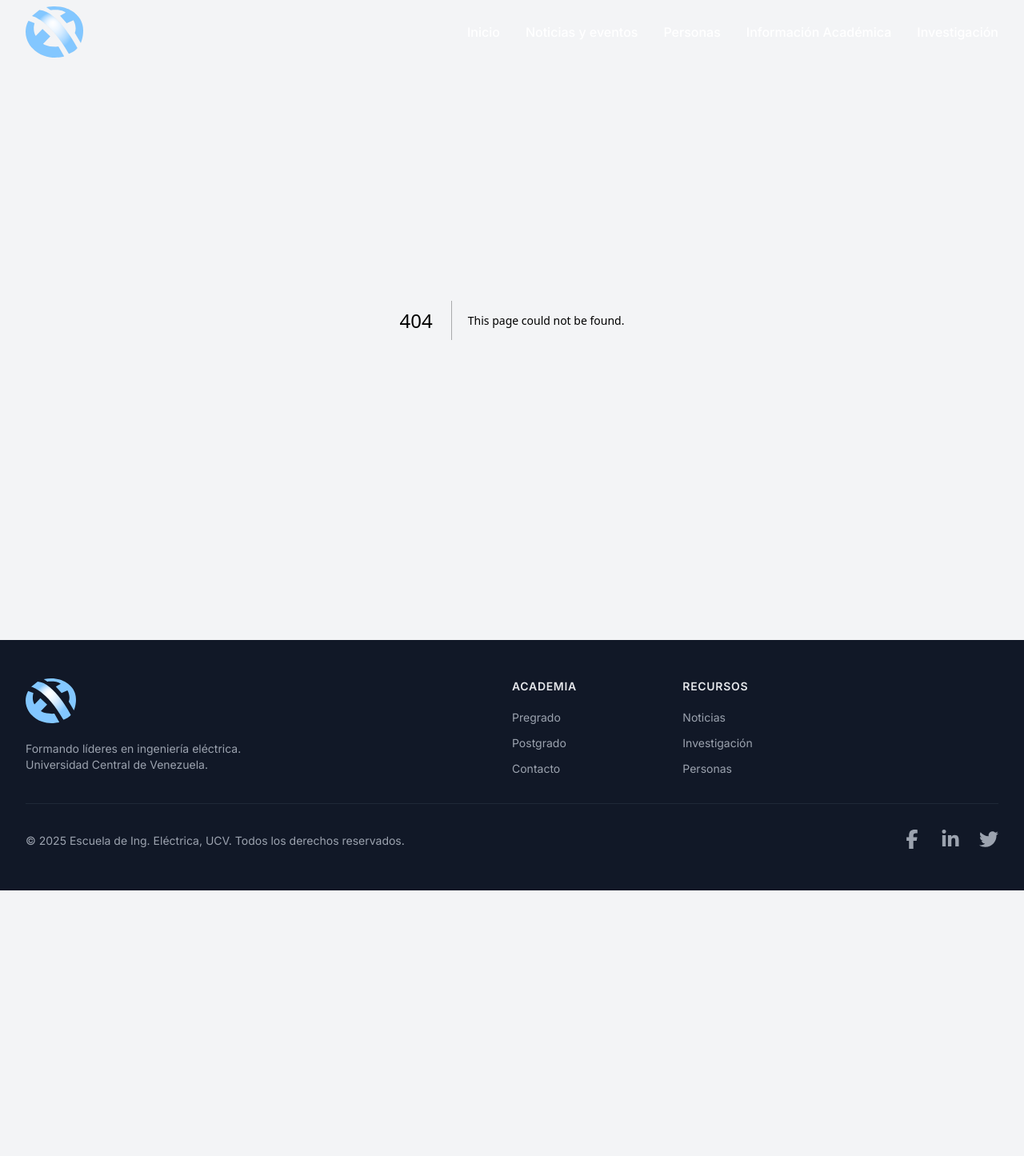
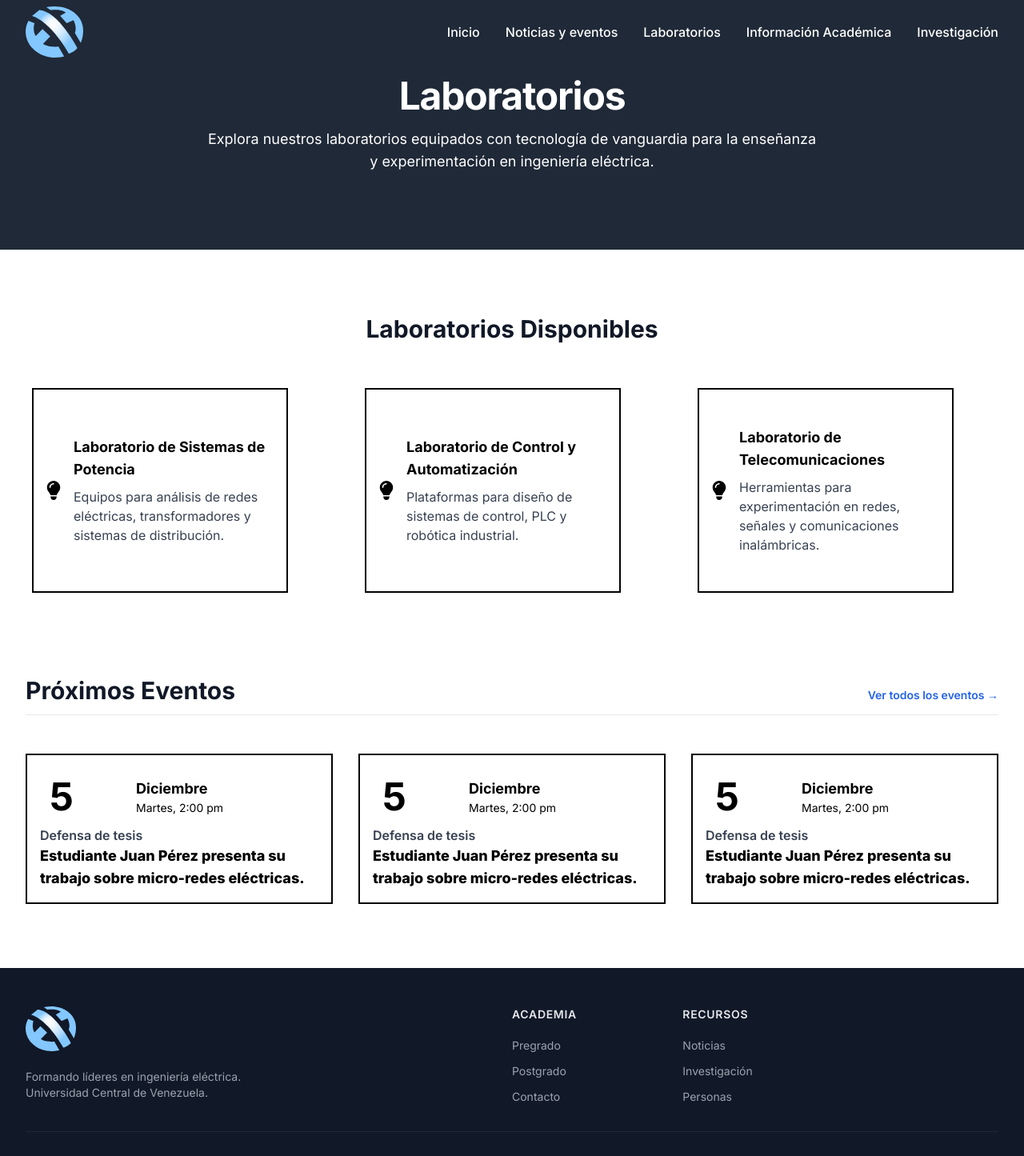
Before and after one commit to LideEieUcv/eie-frontend, a Next.js app: page /laboratorios in a window 1280 px wide. Before the commit this address had no page. Shown: the top 1445 px of the page at 80% size. Before the commit the page ends 1113 px from the top, so only its background shows below. Built offline with nearby package versions, Linux system fonts and the light colour scheme.

Commit message:
agrega la pestana laboratorios

```diff
--- /dev/null
+++ b/app/components/featurecard.tsx
@@ -0,0 +1,40 @@
+import React from 'react';
+import Link from 'next/link';
+
+interface FeatureCardProps {
+  title: string;
+  description: string;
+  href: string;
+  backgroundImage: string;
+  badge?: string;
+}
+
+const FeatureCard: React.FC<FeatureCardProps> = ({ title, description, href, backgroundImage, badge }) => {
+  return (
+    <Link href={href} className="group block">
+      <article
+        className="relative h-72 rounded-2xl overflow-hidden border border-white/20 shadow-lg transition-transform duration-300 hover:-translate-y-1 hover:shadow-2xl"
+        style={{ backgroundImage: `url(${backgroundImage})` }}
+      >
+        <div className="absolute inset-0 bg-black/45 transition duration-300 group-hover:bg-black/55" />
+        <div className="absolute inset-0 bg-gradient-to-t from-black/70 via-black/30 to-transparent" />
+
+        <div className="relative z-10 h-full p-6 flex flex-col justify-between">
+          <div>
+            {badge && (
+              <span className="inline-flex items-center px-3 py-1 text-xs rounded-full bg-white/20 text-white border border-white/40">
+                {badge}
+              </span>
+            )}
+            <h3 className="mt-4 text-2xl font-bold text-white">{title}</h3>
+            <p className="mt-2 text-sm text-white/90 leading-relaxed">{description}</p>
+          </div>
+
+          <span className="text-sm font-semibold text-white underline decoration-white/70">Ver más →</span>
+        </div>
+      </article>
+    </Link>
+  );
+};
+
+export default FeatureCard;
--- a/app/components/navbar.tsx
+++ b/app/components/navbar.tsx
@@ -16,7 +16,8 @@ const Navbar: React.FC = () => {
   const navLinks: NavLink[] = [
     { href: '/', label: 'Inicio' }, // Es buena práctica añadir un link a 'Inicio'
     { href: '/noticias-y-eventos', label: 'Noticias y eventos' },
-    { href: '/personas', label: 'Personas' },
+    // { href: '/personas', label: 'Personas' },
+    { href: '/laboratorios', label: 'Laboratorios' },
     { href: '/informacion-academica', label: 'Información Académica' },
     { href: '/investigacion', label: 'Investigación' },
   ];
--- /dev/null
+++ b/app/laboratorios/page.tsx
@@ -0,0 +1,115 @@
+"use client";
+import React from 'react';
+import MiniCard from '../components/minicard';
+import InfoCard from '../components/investcard';
+import { motion } from 'framer-motion';
+
+const containerVariants = {
+  hidden: { opacity: 0 },
+  visible: { opacity: 1, transition: { staggerChildren: 0.1 } },
+};
+const itemVariants = {
+  hidden: { y: 20, opacity: 0 },
+  visible: { y: 0, opacity: 1 },
+};
+
+const Index = () => {
+  return (
+    <div className="bg-white">
+      {/* 1. Cabecera Estilo Unificado */}
+      <header className="bg-gray-800 border-b border-gray-200">
+        <div className="max-w-7xl mx-auto py-24 px-4 sm:px-6 lg:px-8 text-center">
+          <motion.h1
+            className="text-4xl md:text-5xl font-bold text-white tracking-tight"
+            initial={{ y: 20, opacity: 0 }}
+            animate={{ y: 0, opacity: 1 }}
+            transition={{ duration: 0.5 }}
+          >
+            Laboratorios
+          </motion.h1>
+          <motion.p
+            className="mt-4 max-w-3xl mx-auto text-lg text-white"
+            initial={{ y: 20, opacity: 0 }}
+            animate={{ y: 0, opacity: 1 }}
+            transition={{ duration: 0.5, delay: 0.1 }}
+          >
+            Explora nuestros laboratorios equipados con tecnología de vanguardia para la enseñanza y experimentación en ingeniería eléctrica.
+          </motion.p>
+        </div>
+      </header>
+
+      {/* 2. Cuerpo Principal */}
+      <div className="max-w-7xl mx-auto px-4 sm:px-6 lg:px-8 py-20">
+
+        {/* --- Sección Laboratorios Disponibles Animada --- */}
+        <motion.section
+          className="mb-24"
+          initial="hidden"
+          whileInView="visible"
+          viewport={{ once: true, amount: 0.2 }}
+          variants={containerVariants}
+        >
+          <motion.h2 variants={itemVariants} className="text-3xl font-bold text-center text-gray-900 mb-12">
+            Laboratorios Disponibles
+          </motion.h2>
+
+          <motion.div
+            className="grid grid-cols-1 sm:grid-cols-2 lg:grid-cols-3 gap-8"
+            variants={containerVariants} // Stagger anidado para las tarjetas
+          >
+            <motion.div variants={itemVariants}>
+              <InfoCard
+                title="Laboratorio de Sistemas de Potencia"
+                description="Equipos para análisis de redes eléctricas, transformadores y sistemas de distribución."
+              />
+            </motion.div>
+            <motion.div variants={itemVariants}>
+              <InfoCard
+                title="Laboratorio de Control y Automatización"
+                description="Plataformas para diseño de sistemas de control, PLC y robótica industrial."
+              />
+            </motion.div>
+            <motion.div variants={itemVariants}>
+              <InfoCard
+                title="Laboratorio de Telecomunicaciones"
+                description="Herramientas para experimentación en redes, señales y comunicaciones inalámbricas."
+              />
+            </motion.div>
+          </motion.div>
+        </motion.section>
+
+        {/* --- Sección Próximos Eventos Animada --- */}
+        <motion.section
+          initial="hidden"
+          whileInView="visible"
+          viewport={{ once: true, amount: 0.2 }}
+          variants={containerVariants}
+        >
+          <motion.div variants={itemVariants} className='flex justify-between items-baseline mb-12 pb-3 border-b border-gray-200'>
+            <h2 className='text-3xl font-bold text-gray-900'>Próximos Eventos</h2>
+            <a href="/noticias-y-eventos#eventos" className='text-sm font-semibold text-blue-600 hover:text-blue-800 transition-colors whitespace-nowrap'>
+              Ver todos los eventos →
+            </a>
+          </motion.div>
+
+          <motion.div
+            className="grid grid-cols-1 sm:grid-cols-2 lg:grid-cols-3 gap-8"
+            variants={containerVariants}
+          >
+            {[...Array(3)].map((_, i) => (
+              <motion.div variants={itemVariants} key={i}>
+                <MiniCard                  id={i + 1}                  title="Defensa de tesis"
+                  date={5} day="Martes" month="Diciembre" hour="2:00 pm"
+                  content="Estudiante Juan Pérez presenta su trabajo sobre micro-redes eléctricas."
+                />
+              </motion.div>
+            ))}
+          </motion.div>
+        </motion.section>
+
+      </div>
+    </div>
+  );
+};
+
+export default Index;
```
